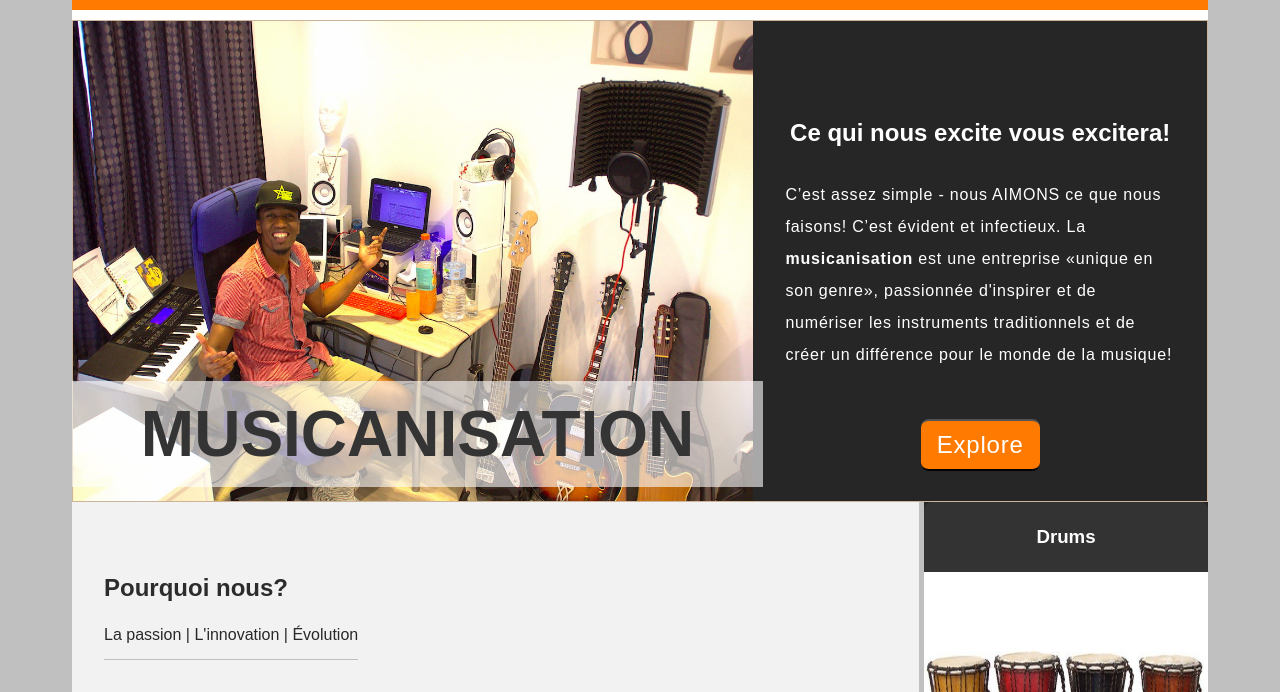
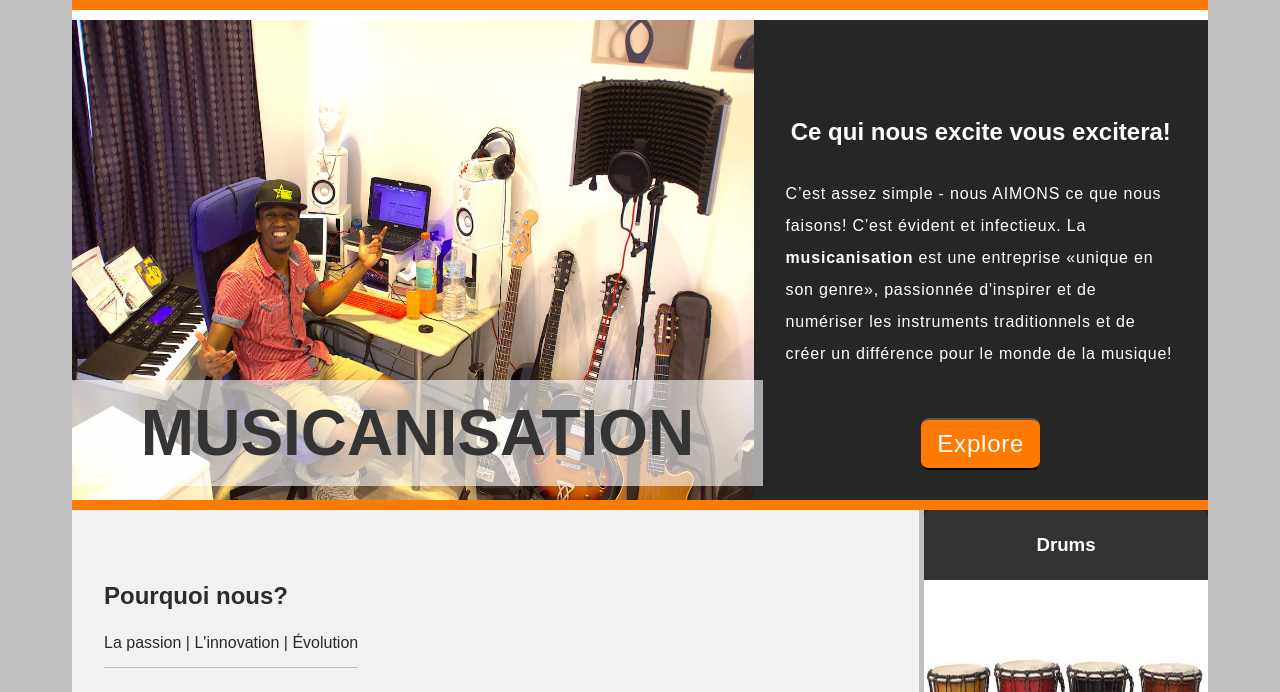
Before and after one commit to nacbeatz/musicalisation, a website built with Parcel: page index.html in a window 1280 px wide. Shown: the part 108-800 px from the top of the page. Built offline with nearby package versions, Linux system fonts and the light colour scheme.

Commit message:
slider bottom border

```diff
--- a/styles.css
+++ b/styles.css
@@ -158,7 +158,7 @@
 
 .index_main-slider {
     min-height: 60vh;
-    border: 1px solid rgba(249, 129, 0, 0.2);
+    border-bottom: 10px solid #FF7A00;
     margin: 0;
     display: flex;
     flex-direction: row;
```
